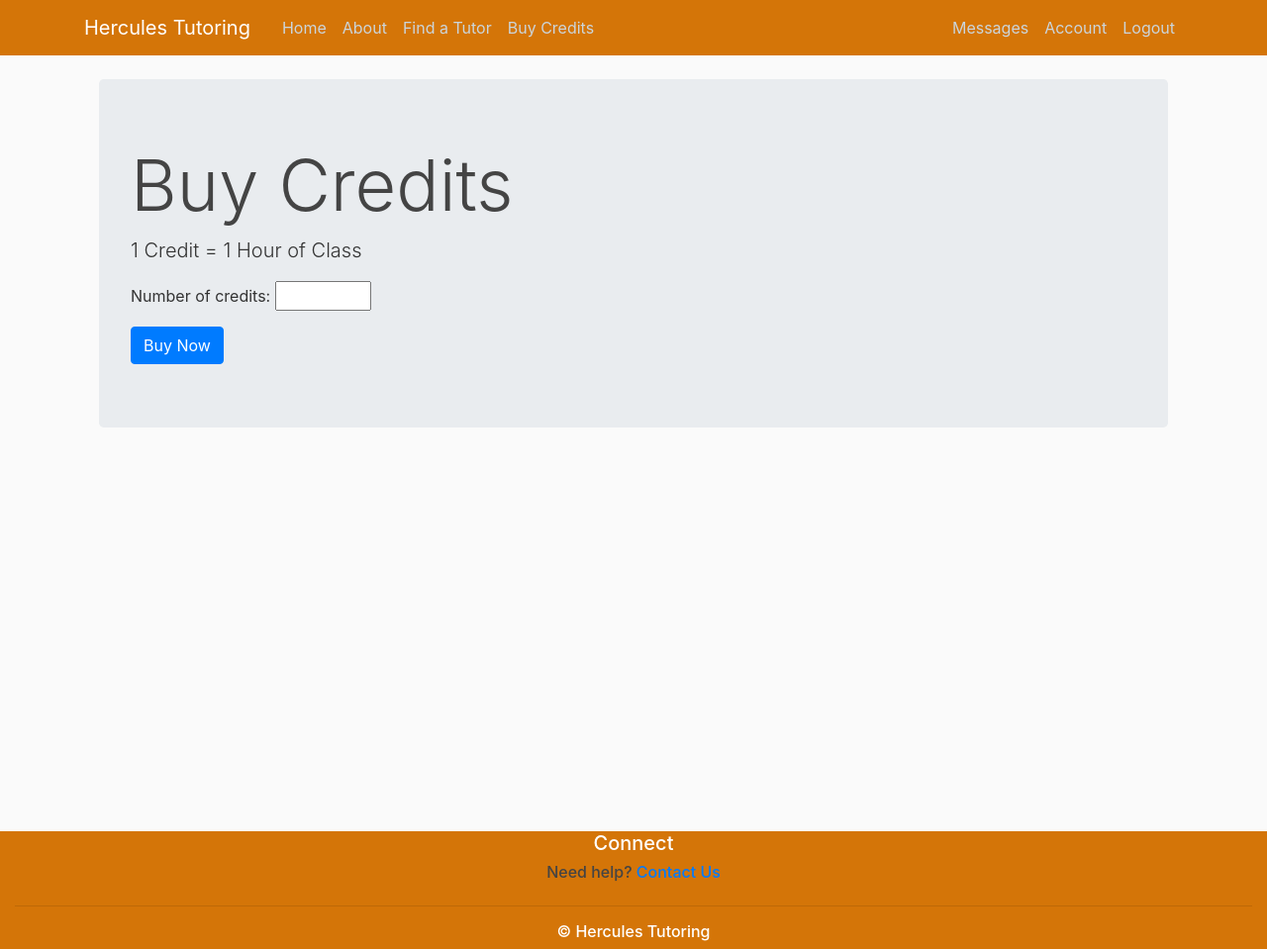
After one commit to Mystery3434/hercules, a Flask app: page /buy_credits in a window 1280 px wide. The commit adds this page. Shown: the whole page at 99% size. Run offline with Flask 2, Linux system fonts and the light colour scheme; the visitor is signed in with stand-in values (Sample User, id 1); data comes from the database, SQL or seed files in the repository; both versions use the stored data as it was after the commit; parts of the project's set-up code (start-up, migrations or seed data) failed here and were passed over; some libraries are stand-ins or nearby versions.

Commit message:
Added payment features

```diff
--- a/GRETutoring/GRETutoring/config.py
+++ b/GRETutoring/GRETutoring/config.py
@@ -8,3 +8,5 @@ class Config:
     MAIL_USE_TLS = True
     MAIL_USERNAME = os.environ.get('EMAIL_USERNAME')
     MAIL_PASSWORD = os.environ.get('EMAIL_PASSWORD')
+    STRIPE_PUBLIC_KEY = os.environ.get('STRIPE_PUBLIC_KEY')
+    STRIPE_SECRET_KEY = os.environ.get('STRIPE_SECRET_KEY')
--- a/GRETutoring/GRETutoring/models.py
+++ b/GRETutoring/GRETutoring/models.py
@@ -17,6 +17,7 @@ class User(db.Model, UserMixin):
     image_file = db.Column(db.String(20), nullable=False, default='default.jpg') #nullable=False, since they have to have at least the default
     password = db.Column(db.String(60), nullable=False)
     about = db.Column(db.Text(), nullable=True, default = "Bio")
+    credits = db.Column(db.Integer, default=0)
     skype_id = db.Column(db.String(120), nullable=True, default="")
     hangouts_id = db.Column(db.String(120), nullable=True, default="")
     time_zone = db.Column(db.String(120), nullable=True, default="UTC")
--- a/GRETutoring/GRETutoring/placeholder account details.txt
+++ b/GRETutoring/GRETutoring/placeholder account details.txt
@@ -6,6 +6,7 @@ gabriel@testing.com: gabriel
 student@gmail.com: student
 student4@gmail.com : student4
 student5@gmail.com : student5
+student10@gmail.com : student10
 sasha@testing.com : sasha
 
 Details:
--- /dev/null
+++ b/GRETutoring/GRETutoring/static/script-ajax.js
@@ -0,0 +1,23 @@
+const button = document.querySelector('#buy_now_btn');
+let num = document.querySelector("#num_credits");
+
+
+button.addEventListener('click', event => {
+    fetch('/stripe_pay?num_credits=' + num.value)
+    .then((result) => { return result.json(); })
+    .then((data) => {
+        var stripe = Stripe(data.checkout_public_key);
+        stripe.redirectToCheckout({
+            // Make the id field from the Checkout Session creation API response
+            // available to this file, so you can provide it as parameter here
+            // instead of the {{CHECKOUT_SESSION_ID}} placeholder.
+            sessionId: data.checkout_session_id
+        }).then(function (result) {
+            // If `redirectToCheckout` fails due to a browser or network
+            // error, display the localized error message to your customer
+            // using `result.error.message`.
+        });
+    })
+
+
+});
--- a/GRETutoring/GRETutoring/templates/account.html
+++ b/GRETutoring/GRETutoring/templates/account.html
@@ -8,6 +8,9 @@
 
       <h2 class="account-heading">{{ current_user.username }}</h2>
       <p class="text-secondary">{{ current_user.email }}</p>
+      {% if current_user.role=="Student" %}
+      <p class="text-secondary">You have <b>{{ current_user.credits }}</b> credits.</p>
+      {% endif %}
     </div>
   </div>
 
--- /dev/null
+++ b/GRETutoring/GRETutoring/templates/buy_credits.html
@@ -0,0 +1,29 @@
+{% extends 'layout.html' %}
+
+{% block content %}
+<body>
+
+
+<div class="container">
+
+
+    <div class="jumbotron">
+      <h1 class="display-3">Buy Credits</h1>
+      <p class="lead">1 Credit = 1 Hour of Class</p>
+      <p>Number of credits: <input type="number" id="num_credits" min="1" max="100"> </p>
+      <a href="#" id="buy_now_btn" class="btn btn-primary">Buy Now</a>
+    </div>
+
+    <script src="https://js.stripe.com/v3/"></script>
+    {#
+    <script>
+      const checkout_public_key = '{{checkout_public_key}}';
+      const checkout_session_id = '{{checkout_session_id}}';
+    </script>
+    #}
+    <script src="{{ url_for('static', filename='script-ajax.js') }}"></script>
+
+  </div> <!-- /container -->
+
+</body>
+{% endblock content %}
--- a/GRETutoring/GRETutoring/templates/layout.html
+++ b/GRETutoring/GRETutoring/templates/layout.html
@@ -29,6 +29,7 @@
             {% endif %}
             {% if current_user.role=="Student" %}
                 <a class="nav-item nav-link" href="{{ url_for('users.find_tutor') }}">Find a Tutor</a>
+                <a class="nav-item nav-link" href="{{ url_for('transactions.buy_credits') }}">Buy Credits</a>
             {% endif %}
             {% if current_user.role=="Tutor" %}
                 <a class="nav-item nav-link" href="{{ url_for('scheduling.schedule', tutor_username=current_user.username )}}">Schedule</a>
--- a/GRETutoring/GRETutoring/templates/successful_payment.html
+++ b/GRETutoring/GRETutoring/templates/successful_payment.html
@@ -4,8 +4,8 @@
 <body>
     <div class="content-section">
 <h1> Your payment was successful.</h1>
-<p> The class is now on your calendar. Happy studying! </p>
-<p> You can return to your schedule here or book more lessons with this tutor here. </p>
+<p> You have successfully purchased {{ num_credits }} credits. Happy studying! </p>
+
 </div>
 </body>
 {% endblock content %}
--- a/GRETutoring/GRETutoring/transactions/routes.py
+++ b/GRETutoring/GRETutoring/transactions/routes.py
@@ -1,9 +1,60 @@
 from flask import Blueprint
-from flask import render_template
+from flask import render_template, abort, request, current_app, url_for
+from flask_login import login_required, current_user
+from GRETutoring.models import Event, User
+from GRETutoring import db
+import stripe
+
+
+transactions = Blueprint('transactions', __name__)
 
 
 
-transactions = Blueprint('transactions', __name__)
+@transactions.route('/buy_credits')
+@login_required
+def buy_credits():
+    stripe.api_key = current_app.config["STRIPE_SECRET_KEY"]
+    if current_user.role == "Tutor":
+        abort(403)
+    #form = BuyCreditsForm()
+
+    return render_template("buy_credits.html", title="Buy Credits")
+
+@transactions.route('/stripe_pay')
+def stripe_pay():
+    num_credits = int(request.args.get("num_credits"))
+    classes = Event.query.filter_by(student_id=current_user.id).all()
+    discount_class = False
+    if not classes and current_user.credits==0:
+        discount_class = True
+    if discount_class:
+        discounted_credits = 1
+        num_credits -= 1
+    else:
+        discounted_credits = 0
+    items = []
+    if discount_class:
+        items.append({'price': 'price_1Jl84OIGcrQ8gAqRRF66tpPF',
+            'quantity': discounted_credits})
+
+    items.append({
+            'price': 'price_1JkLeHIGcrQ8gAqR7zeofeNi',
+            'quantity': num_credits,
+        })
+    total_credits = num_credits + discounted_credits
+    session = stripe.checkout.Session.create(
+        payment_method_types=['card'],
+        line_items=items,
+        mode='payment',
+        success_url=url_for('transactions.successful_payment', _external=True) + '?num_credits=' + str(total_credits) + '&session_id={CHECKOUT_SESSION_ID}'
+        ,
+        cancel_url=url_for('transactions.buy_credits', _external=True),
+    )
+    return {
+        'checkout_session_id': session['id'],
+        'checkout_public_key': current_app.config['STRIPE_PUBLIC_KEY']
+    }
+
 
 
 @transactions.route('/payment')
@@ -12,4 +63,7 @@ def payment():
 
 @transactions.route('/successful_payment')
 def successful_payment():
-    return render_template("successful_payment.html")
+    num_credits = int(request.args.get('num_credits'))
+    current_user.credits += num_credits
+    db.session.commit()
+    return render_template("successful_payment.html", num_credits = num_credits)
```
Also changed, not shown: GRETutoring/GRETutoring/static/narrow-jumbotron.css (added, +79 -0 lines), GRETutoring/GRETutoring/transactions/forms.py (+11 -0 lines), GRETutoring/migrations/versions/00300647cd9a_added_credits_to_user.py (added, +28 -0 lines), GRETutoring/GRETutoring/site.db, GRETutoring/GRETutoring/users/routes.py (line endings or trailing spaces).
